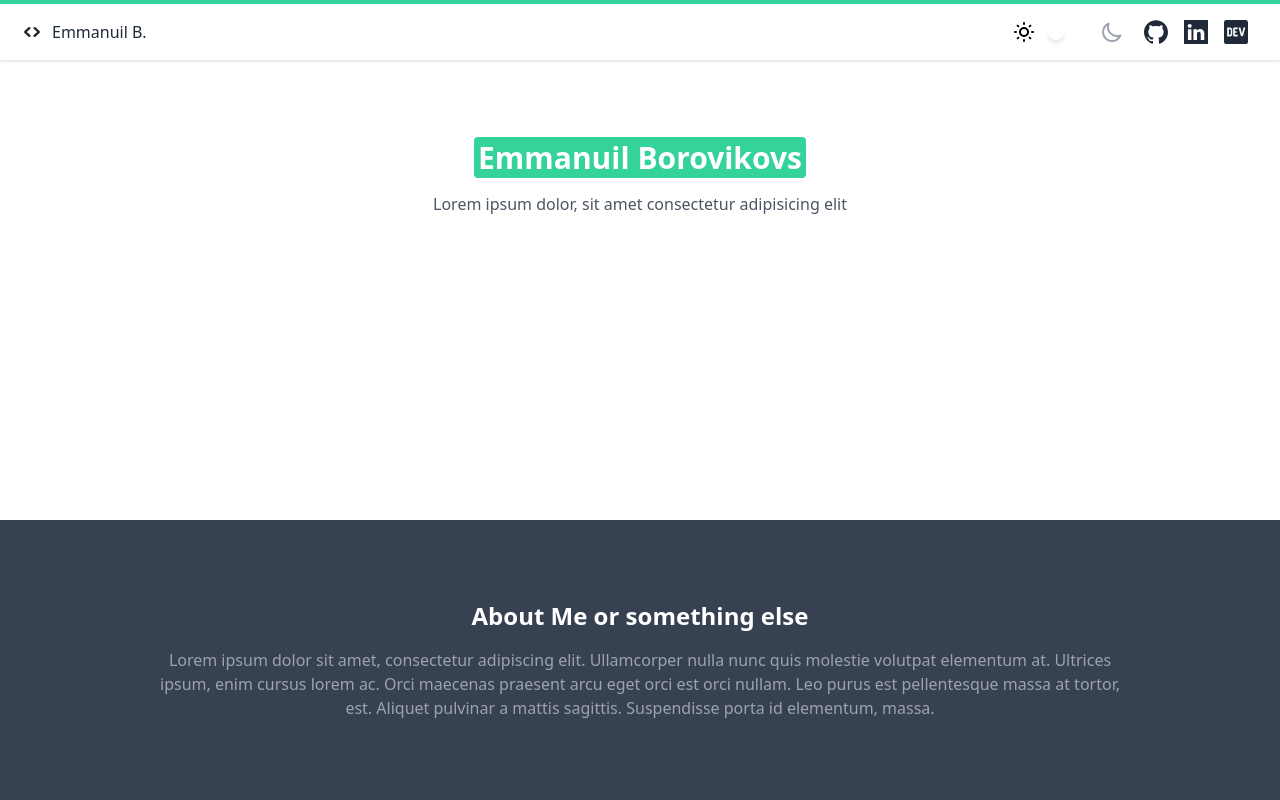
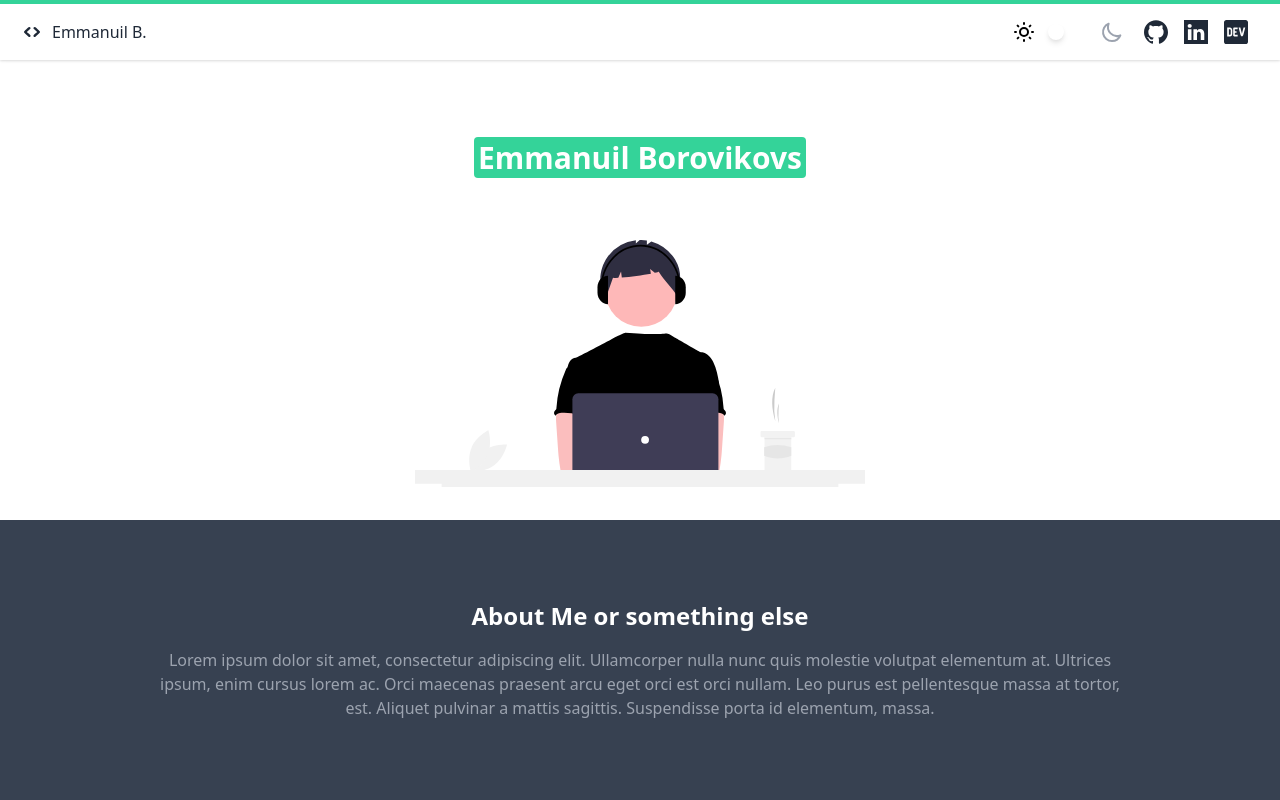
Before and after one commit to EB1811/EB1811.github.io, a Svelte app in the folder svelte-files/: page / in a window 1280 px wide. Shown: the top 800 px of the page. Built offline with nearby package versions, Linux system fonts and the light colour scheme.

Commit message:
Imported img

```diff
--- a/svelte-files/src/components/mainPageComponents/sections/NameSection.svelte
+++ b/svelte-files/src/components/mainPageComponents/sections/NameSection.svelte
@@ -9,11 +9,13 @@
         >Emmanuil Borovikovs</span
       >
     </h2>
-    <p class="text-gray-600 dark:text-gray-300 mt-4">
-      Lorem ipsum dolor, sit amet consectetur adipisicing elit
-    </p>
+    <p class="text-gray-600 dark:text-gray-300 mt-4" />
     <div class="flex items-end justify-center mt-16">
-      <svg width="200" height="200" />
+      <img
+        width="450"
+        src="img/eman-coding-black.svg"
+        alt="eman digital nomad svg"
+      />
     </div>
   </div>
 </section>
```
